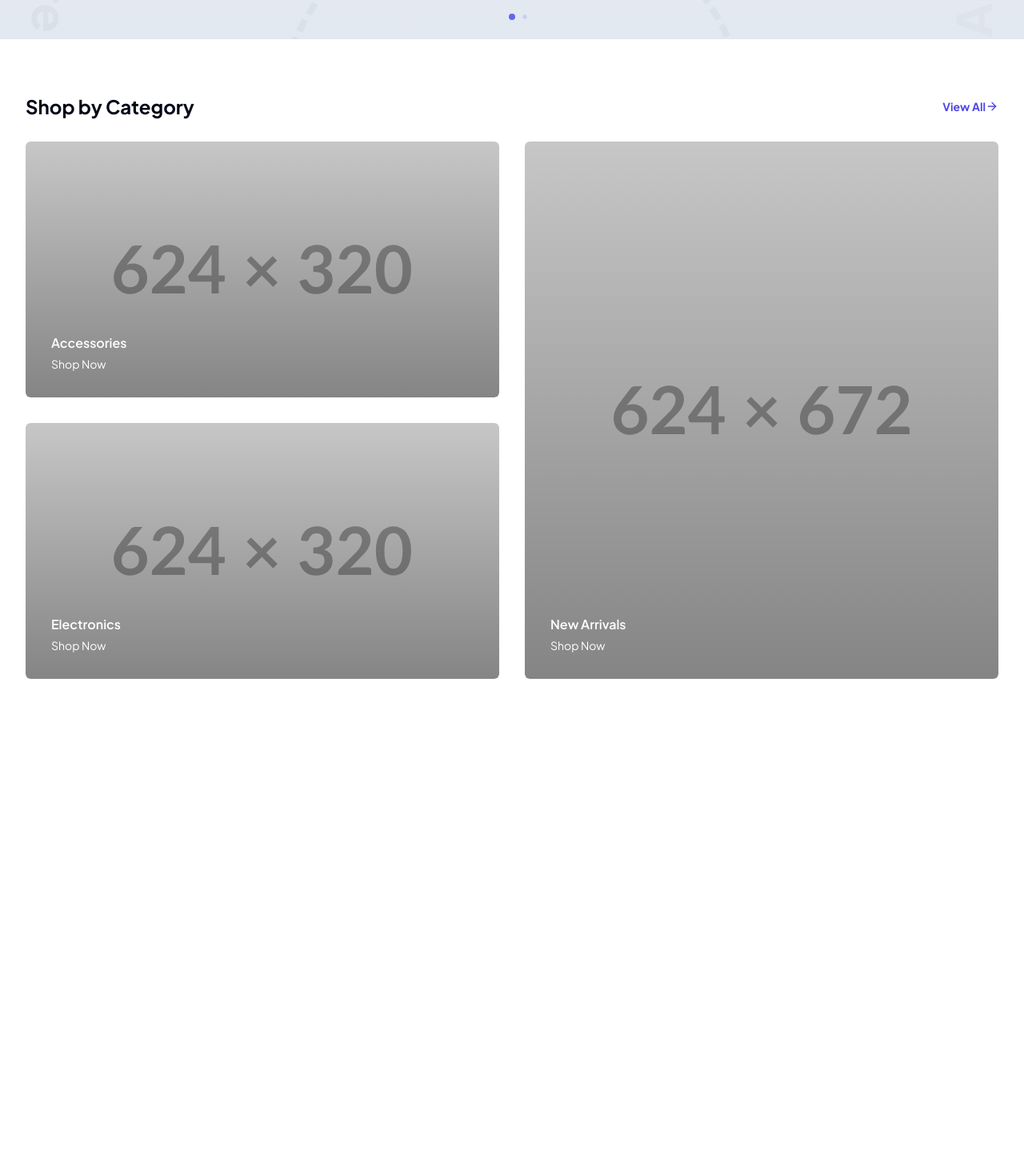
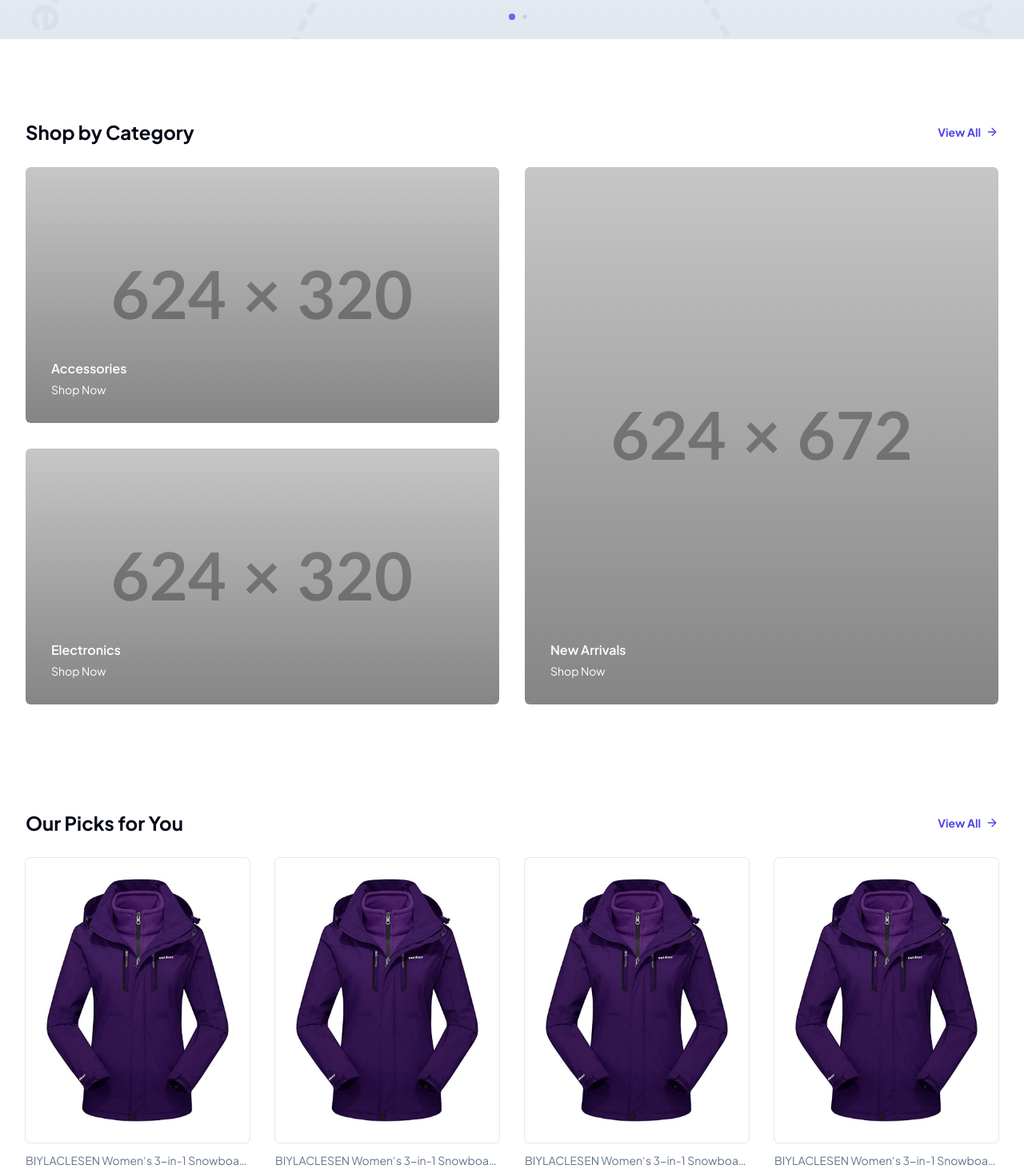
Before and after one commit to tangoren/nextjs-store, a Next.js app: page / in a window 1280 px wide. Shown: the part 560-2027 px from the top of the page at 80% size. Built offline with nearby package versions, Linux system fonts and the light colour scheme.

Commit message:
feat: add products section to homepage

```diff
--- a/src/app/page.js
+++ b/src/app/page.js
@@ -3,6 +3,7 @@ import Navbar from "@/components/layout/Navbar";
 import Slider from "@/components/homepage/Slider";
 import Section from "@/components/homepage/Section";
 import SectionCategory from "@/components/homepage/SectionCategory";
+import Card from "@/components/product/Card";
 
 export default function Home() {
   return (
@@ -14,9 +15,23 @@ export default function Home() {
         title="Shop by Category"
         buttonText="View All"
         buttonLink="/products"
-        className="pt-16"
+        className="pt-24"
       >
         <SectionCategory />
+      </Section>
+
+      <Section
+        title="Our Picks for You"
+        buttonText="View All"
+        buttonLink="/products"
+        className="pt-32"
+      >
+        <div className="grid grid-cols-2 gap-8 lg:grid-cols-4">
+          <Card />
+          <Card />
+          <Card />
+          <Card />
+        </div>
       </Section>
 
       <div style={{ height: 5000 }}>{/* temporary space for scrolling */}</div>
--- a/src/components/homepage/Section.js
+++ b/src/components/homepage/Section.js
@@ -24,7 +24,7 @@ export default function Section({
                 className="p-0 font-bold text-indigo-600 hover:no-underline"
               >
                 <Link href={buttonLink}>
-                  {buttonText} <ArrowRight className="w-4 h-4 mr-l" />
+                  {buttonText} <ArrowRight className="w-4 h-4 ml-1.5" />
                 </Link>
               </Button>
             </div>
```
Also changed, not shown: public/img/test.jpg (added).
